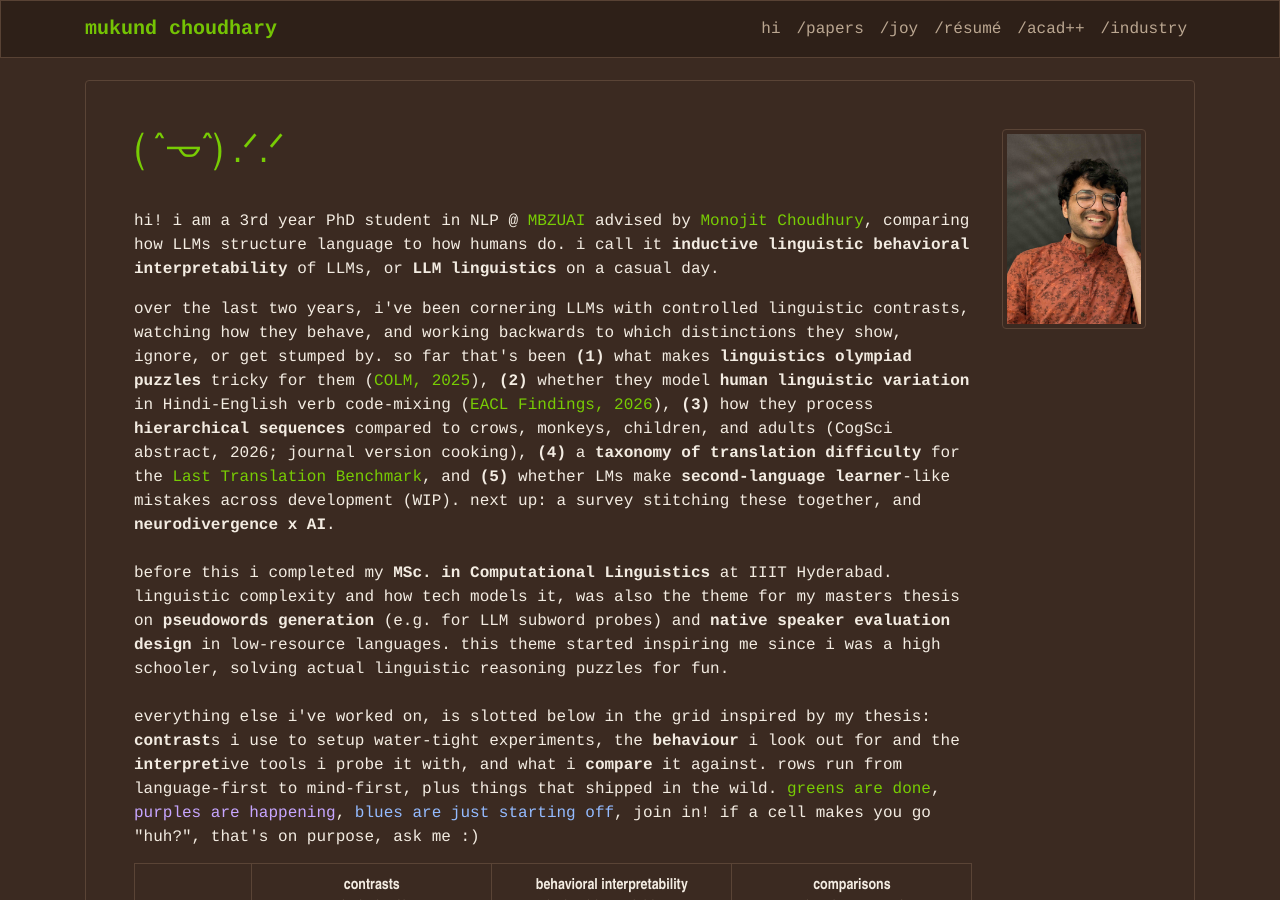
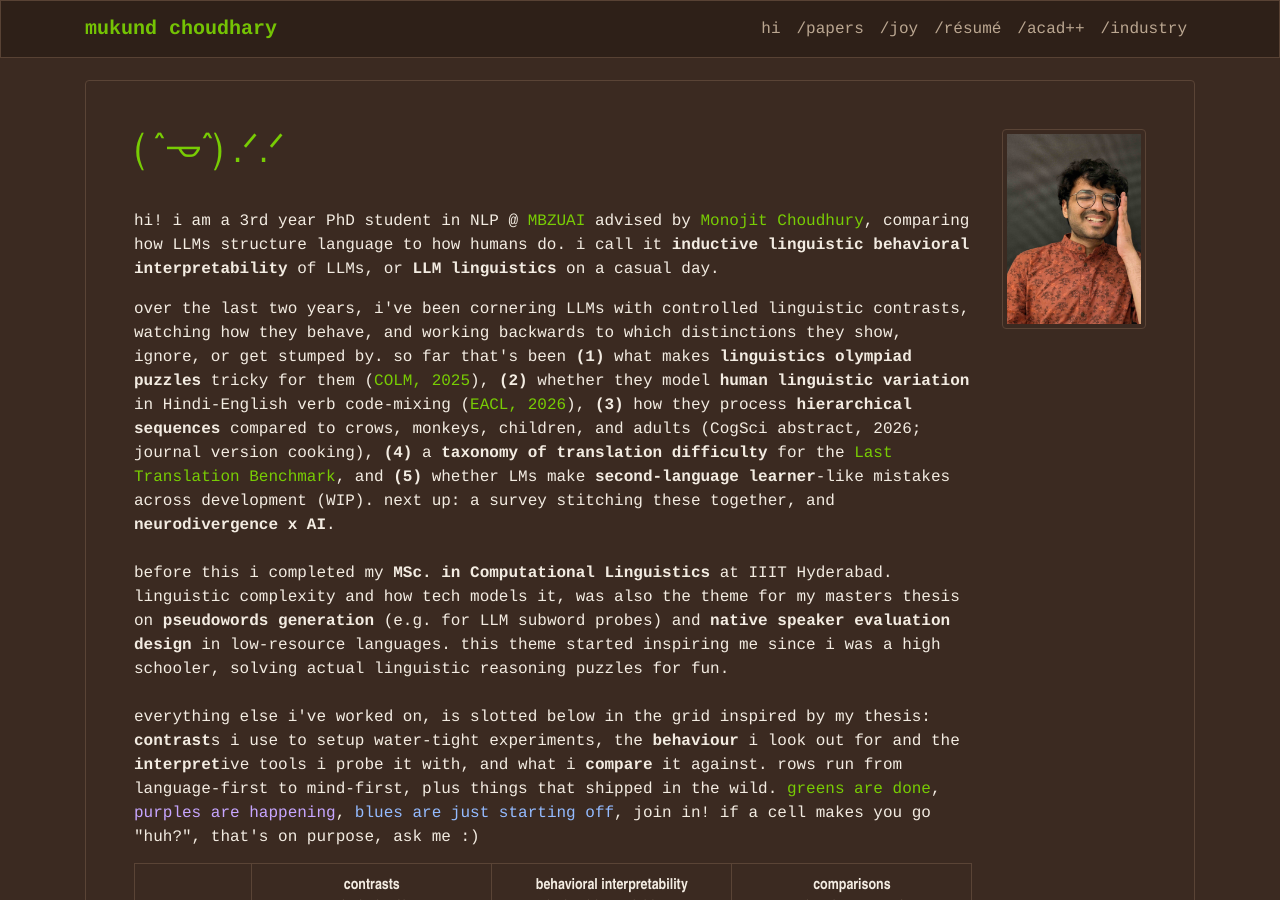
Before and after one commit to mukundc2k/mukundc2k.github.io, a Jekyll site: the page built from index.html, in a window 1280 px wide and 900 px high. Built offline with Jekyll 4.4.1, drawn with Linux system fonts in a browser that asks for light colours; a style sheet for code colours, icons or effects is not loaded.

Commit message:
homepage updates

```diff
--- a/_data/profile.yml
+++ b/_data/profile.yml
@@ -17,7 +17,7 @@ orcid: 0000-0001-6526-649X
 short_bio: >-
   over the last two years, i've been cornering LLMs with controlled linguistic contrasts, watching how they behave, and working backwards to which distinctions they show, ignore, or get stumped by. so far that's been
   <b>(1)</b> what makes <b>linguistics olympiad puzzles</b> tricky for them (<a href="https://openreview.net/forum?id=fcRcl1EXc4">COLM, 2025</a>),
-  <b>(2)</b> whether they model <b>human linguistic variation</b> in Hindi-English verb code-mixing (<a href="https://doi.org/10.18653/v1/2026.findings-eacl.291">EACL Findings, 2026</a>),
+  <b>(2)</b> whether they model <b>human linguistic variation</b> in Hindi-English verb code-mixing (<a href="https://doi.org/10.18653/v1/2026.findings-eacl.291">EACL, 2026</a>),
   <b>(3)</b> how they process <b>hierarchical sequences</b> compared to crows, monkeys, children, and adults (CogSci abstract, 2026; journal version cooking),
   <b>(4)</b> a <b>taxonomy of translation difficulty</b> for the <a href="https://arxiv.org/abs/2609.04173">Last Translation Benchmark</a>, and
   <b>(5)</b> whether LMs make <b>second-language learner</b>-like mistakes across development (WIP).
```
